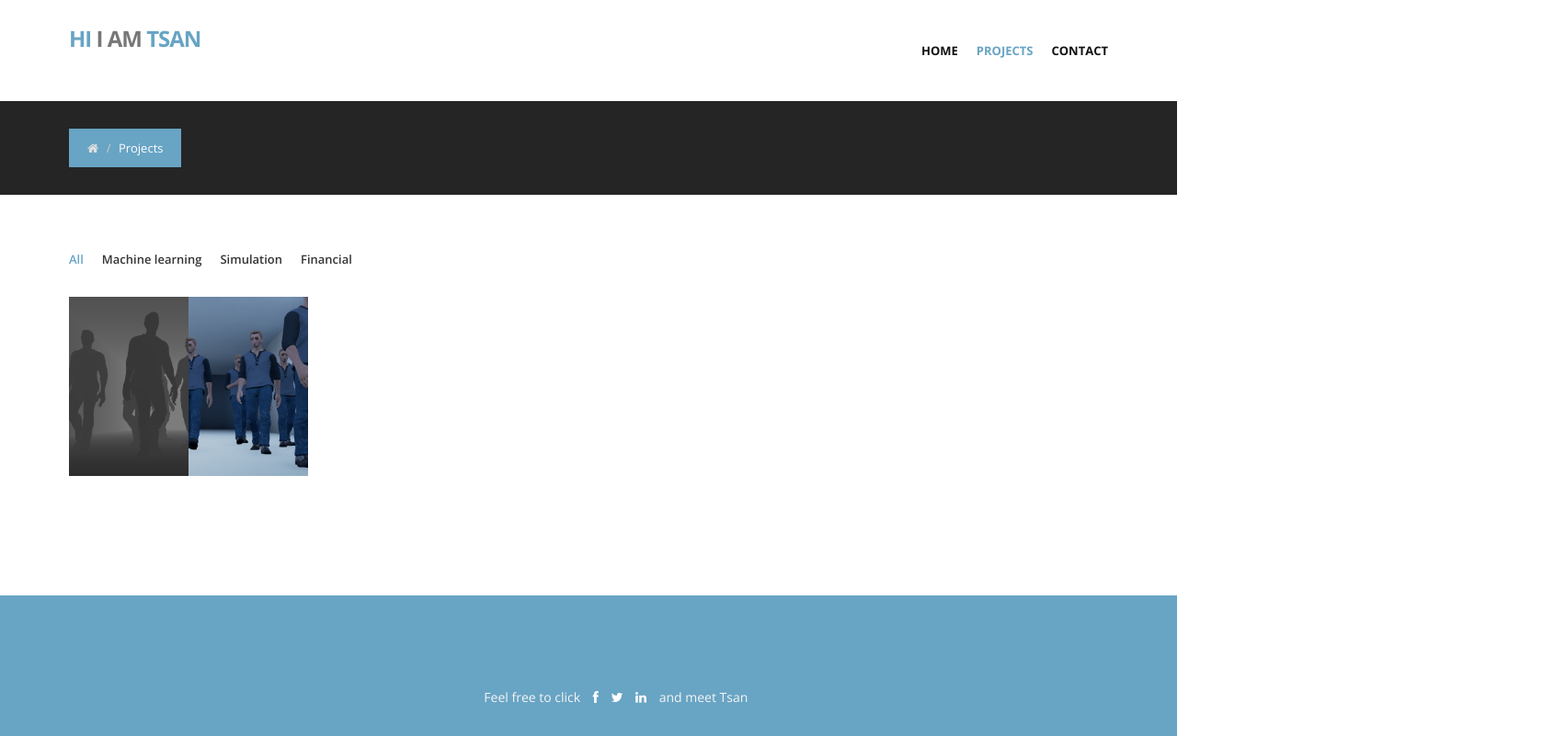
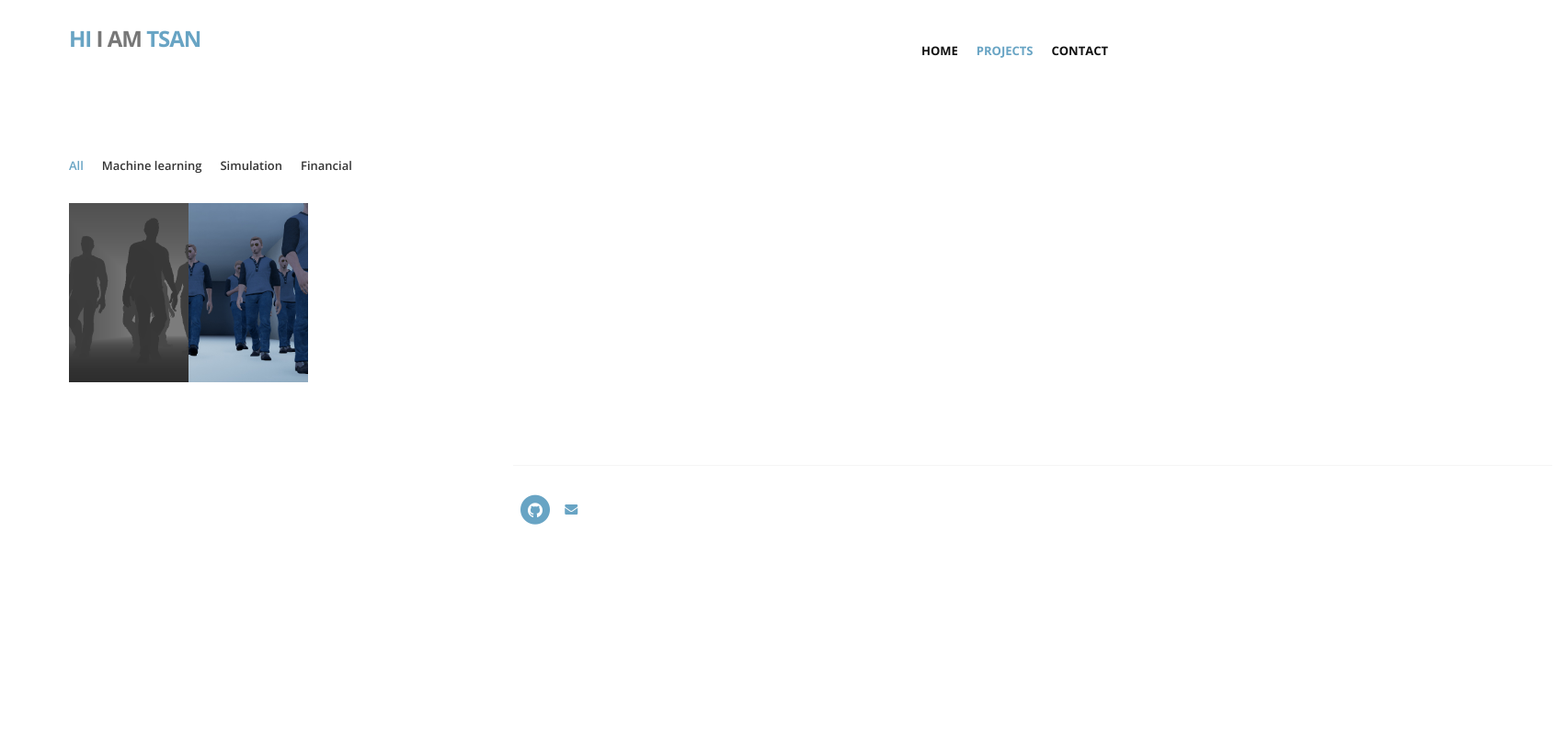
Before and after one commit to ahtsan/ahtsan.github.io, a plain HTML site: page portfolio.html in a window 1280 px wide. Shown: the whole page at 92% size, 1703 px wide, since content can reach past the window. Drawn offline with nearby package versions, Linux system fonts and the light colour scheme.

Commit message:
progress.

```diff
--- a/css/style.css
+++ b/css/style.css
@@ -446,7 +446,6 @@ section.callaction {
 ==================================== */
 
 #inner-headline{
-	background:#252525;
 	position:relative;
 	margin:0;
 	padding:0;
--- a/portfolio.html
+++ b/portfolio.html
@@ -6,24 +6,13 @@
 <meta name="viewport" content="width=device-width, initial-scale=1.0" />
 <meta name="description" content="" />
 <meta name="author" content="http://bootstraptaste.com" />
-<!-- css -->
 <link href="css/bootstrap.min.css" rel="stylesheet" />
 <link href="css/fancybox/jquery.fancybox.css" rel="stylesheet">
 <link href="css/jcarousel.css" rel="stylesheet" />
 <link href="css/flexslider.css" rel="stylesheet" />
 <link href="css/style.css" rel="stylesheet" />
 
-
-<!-- Theme skin -->
 <link href="skins/default.css" rel="stylesheet" />
-
-<!-- =======================================================
-    Theme Name: Moderna
-    Theme URL: https://bootstrapmade.com/free-bootstrap-template-corporate-moderna/
-    Author: BootstrapMade
-    Author URL: https://bootstrapmade.com
-======================================================= -->
-
 </head>
 <body>
 <div id="wrapper">
@@ -48,18 +37,9 @@
             </div>
         </div>
 	</header>
-	<section id="inner-headline">
-	<div class="container">
-		<div class="row">
-			<div class="col-lg-12">
-				<ul class="breadcrumb">
-					<li><a href="#"><i class="fa fa-home"></i></a><i class="icon-angle-right"></i></li>
-					<li class="active">Projects</li>
-				</ul>
-			</div>
-		</div>
-	</div>
 	</section>
+
+
 	<section id="content">
 		<div class="container">
 			<div class="row">
@@ -87,88 +67,25 @@
 					</div>
 				</div>
 			</div>
+
+			<div class="row">
+				<div class="col-lg-12 col-lg-offset-5">
+					<div class="solidline">
 					</div>
-	</section>
-	<footer>
-<!-- 	<div class="container">
-		<div class="row">
-			<div class="col-lg-3">
-				<div class="widget">
-					<h5 class="widgetheading">Get in touch with us</h5>
-					<address>
-					<strong>Moderna company Inc</strong><br>
-					 Modernbuilding suite V124, AB 01<br>
-					 Someplace 16425 Earth </address>
-					<p>
-						<i class="icon-phone"></i> (123) 456-7890 - (123) 555-7891 <br>
-						<i class="icon-envelope-alt"></i> email@domainname.com
-					</p>
-				</div>
-			</div>
-			<div class="col-lg-3">
-				<div class="widget">
-					<h5 class="widgetheading">Pages</h5>
-					<ul class="link-list">
-						<li><a href="#">Press release</a></li>
-						<li><a href="#">Terms and conditions</a></li>
-						<li><a href="#">Privacy policy</a></li>
-						<li><a href="#">Career center</a></li>
-						<li><a href="#">Contact us</a></li>
-					</ul>
-				</div>
-			</div>
-			<div class="col-lg-3">
-				<div class="widget">
-					<h5 class="widgetheading">Latest posts</h5>
-					<ul class="link-list">
-						<li><a href="#">Lorem ipsum dolor sit amet, consectetur adipiscing elit.</a></li>
-						<li><a href="#">Pellentesque et pulvinar enim. Quisque at tempor ligula</a></li>
-						<li><a href="#">Natus error sit voluptatem accusantium doloremque</a></li>
-					</ul>
-				</div>
-			</div>
-			<div class="col-lg-3">
-				<div class="widget">
-					<h5 class="widgetheading">Flickr photostream</h5>
-					<div class="flickr_badge">
-						<script type="text/javascript" src="http://www.flickr.com/badge_code_v2.gne?count=8&amp;display=random&amp;size=s&amp;layout=x&amp;source=user&amp;user=34178660@N03"></script>
-					</div>
-					<div class="clear">
-					</div>
-				</div>
-			</div>
-		</div>
-	</div> -->
-	<div id="sub-footer">
-		<div class="container">
-			<div class="row">
-<!-- 				<div class="col-lg-6">
-					<div class="copyright">
-						<p>&copy; Moderna Theme. All right reserved.</p>
-                        <div class="credits">
-
-                                All the links in the footer should remain intact.
-                                You can delete the links only if you purchased the pro version.
-                                Licensing information: https://bootstrapmade.com/license/
-                                Purchase the pro version with working PHP/AJAX contact form: https://bootstrapmade.com/buy/?theme=Moderna
-
-                            <a href="https://bootstrapmade.com/">Free Bootstrap Themes</a> by <a href="https://bootstrapmade.com/">BootstrapMade</a>
-                        </div>
-					</div>
-				</div> -->
-				<div class="col-lg-5 col-md-offset-3">
 					<ul class="social-network">
-						<li> Feel free to click </li>
-						<li><a href="#" data-placement="top" title="Facebook"><i class="fa fa-facebook"></i></a></li>
-						<li><a href="#" data-placement="top" title="Twitter"><i class="fa fa-twitter"></i></a></li>
-						<li><a href="#" data-placement="top" title="Linkedin"><i class="fa fa-linkedin"></i></a></li>
-						<li> and meet Tsan </li>
+						<li><a href="https://github.com/" title="GitHub">
+	                        <span class="fa-stack fa-lg">
+	                            <i class="fa fa-circle fa-stack-2x"></i>
+	                            <i class="fa fa-github fa-stack-1x fa-inverse"></i>
+	                        </span>
+		                    </a>
+		                </li>
+		                <li><a href="#" data-placement="top" title="Email"><i class="fa fa-envelope"></i></a></li>
 					</ul>
 				</div>
 			</div>
 		</div>
-	</div>
-	</footer>
+	</section>
 </div>
 <a href="#" class="scrollup"><i class="fa fa-angle-up active"></i></a>
 <!-- javascript
--- a/rlbot/css/style.css
+++ b/rlbot/css/style.css
@@ -1563,11 +1563,11 @@ footer{
 }
 
 footer a {
-	color:#fff;
+	color:#3b3b3b;
 }
 
 footer a:hover {
-	color:#eee;
+	color:#000000;
 }
 
 footer h1, footer h2, footer h3, footer h4, footer h5, footer h6{
@@ -1594,7 +1594,7 @@ ul.social-network li {
 
 #sub-footer{
 	text-shadow:none;
-	color:#f5f5f5;
+	color:#3b3b3b;
 	padding:0;
 	padding-top:30px;
 	margin:20px 0 0 0;
@@ -1606,7 +1606,7 @@ ul.social-network li {
 }
 
 #sub-footer span{
-	color:#f5f5f5;
+	color:#3b3b3b;
 }
 
 .copyright {
--- a/rlbot/skins/default.css
+++ b/rlbot/skins/default.css
@@ -216,8 +216,8 @@ ul.clients li:hover {
 
 /* footer */
 footer{
-	background:#68A4C4;
+	background:#cccccc;
 }
 #sub-footer{
-	background:#68A4C4;
+	background:#cccccc;
 }
```
Also changed, not shown: contact.html (+15 -23 lines), index.html (+12 -21 lines). Lines whose indentation alone changed are shown as unchanged.
